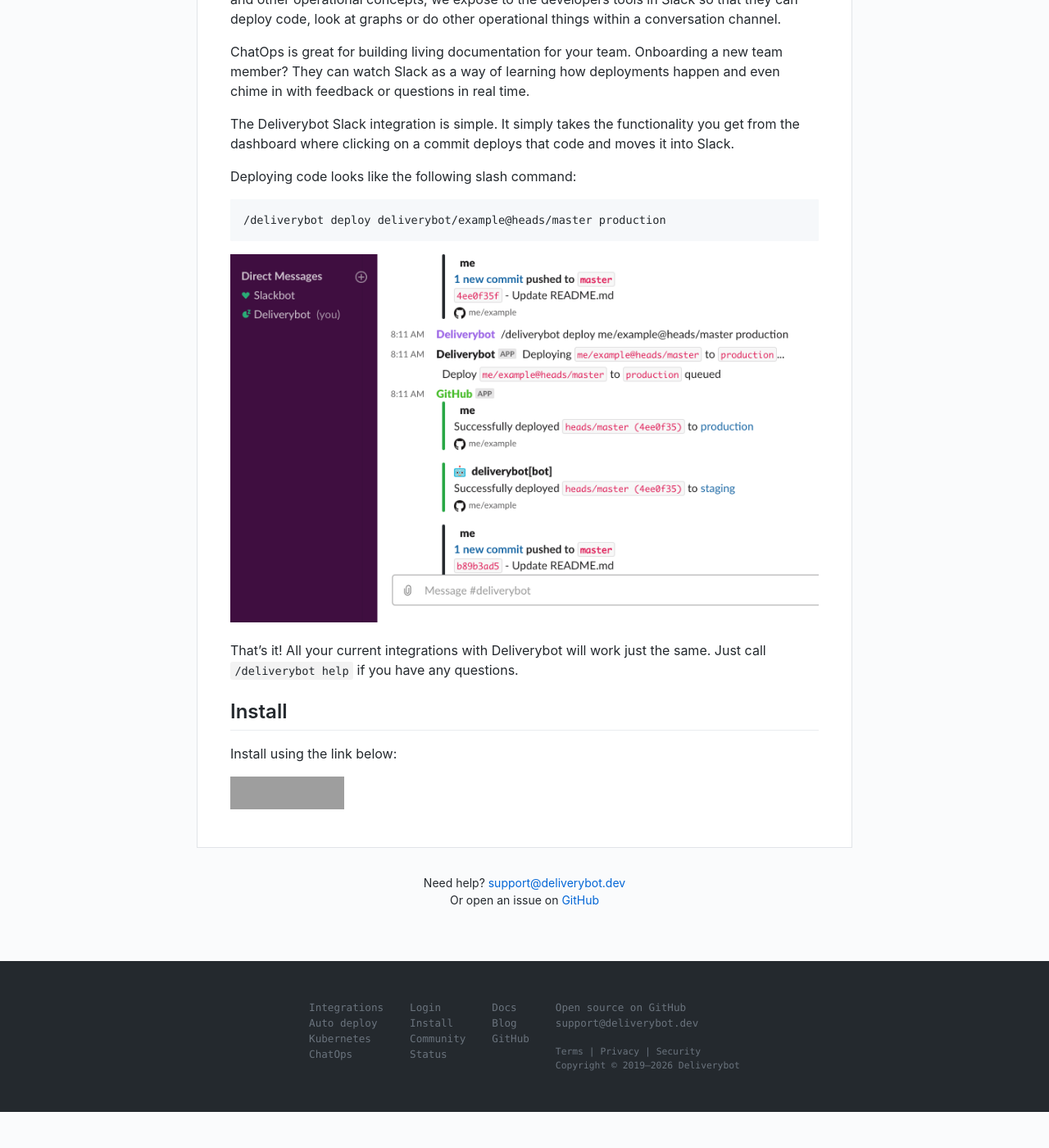
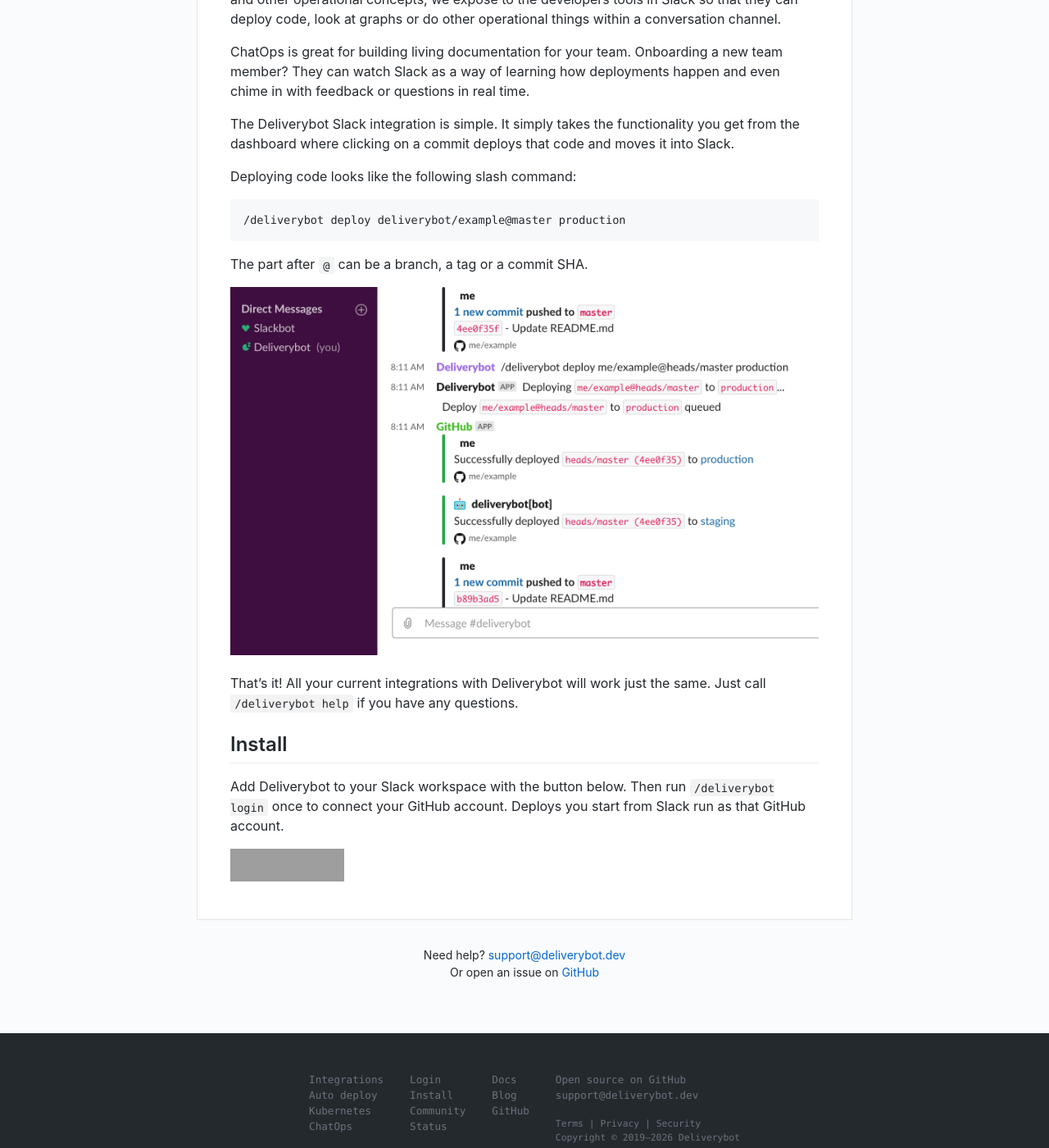
Before and after one commit to deliverybot/deliverybot.github.io, a Jekyll site: the page built from docs/integrations/chatops.md, in a window 1280 px wide and 1400 px high, scrolled down 1040 px. Shown: the whole window at 82% size. Built offline with Jekyll 4.4.1, drawn with Linux system fonts in a browser that asks for light colours; before the commit the page ends 2396 px from its top, so only the background shows below that; grey boxes are pictures that could not be loaded.

Commit message:
Add Slack app suggestions and Add to Slack buttons (#19)
Add the slack-app-id meta tag so Slack suggests the app when deliverybot.dev
links are shared, put an Add to Slack button on the ChatOps solution page,
and bring the Slack docs up to date: plain branch names in deploys,
/deliverybot login, and SLACK_SIGNING_SECRET instead of SLACK_LOGIN_URL.


Claude-Session: https://claude.ai/code/session_01LM4UxrM6M8ZJ3JZgg5BwFG

Co-authored-by: Claude <noreply@anthropic.com>

````diff
--- a/_config.yml
+++ b/_config.yml
@@ -20,6 +20,8 @@ source_url: https://github.com/deliverybot/deliverybot
 community_url: https://github.com/deliverybot/deliverybot/issues
 start_url: /docs/quickstart/
 slack_url: https://app.deliverybot.dev/slack/install
+# Lets Slack suggest the app when deliverybot.dev links are shared.
+slack_app_id: A0C7YD4S0DD
 
 terms_url: /terms/terms
 privacy_url: /terms/privacy
--- a/_layouts/default.html
+++ b/_layouts/default.html
@@ -6,6 +6,9 @@
   <meta http-equiv="X-UA-Compatible" content="IE=edge">
   <meta name="viewport" content="width=device-width, initial-scale=1">
   <link rel="icon" href="/assets/logo.png">
+  {%- if site.slack_app_id %}
+  <meta name="slack-app-id" content="{{ site.slack_app_id }}">
+  {%- endif %}
   {%- seo -%}
   <link rel="stylesheet" href="/assets/primer.css">
   <link rel="stylesheet" href="/assets/main.css">
--- a/docs/integrations/chatops.md
+++ b/docs/integrations/chatops.md
@@ -23,8 +23,10 @@ moves it into Slack.
 Deploying code looks like the following slash command:
 
 ```
-/deliverybot deploy deliverybot/example@heads/master production
+/deliverybot deploy deliverybot/example@master production
 ```
+
+The part after `@` can be a branch, a tag or a commit SHA.
 
 ![slack-app](/assets/images/deploy-slack.png)
 
@@ -33,6 +35,8 @@ same. Just call `/deliverybot help` if you have any questions.
 
 ## Install
 
-Install using the link below:
+Add Deliverybot to your Slack workspace with the button below. Then run
+`/deliverybot login` once to connect your GitHub account. Deploys you start
+from Slack run as that GitHub account.
 
 <a href="{{ site.slack_url }}"><img alt="Add to Slack" height="40" width="139" src="https://platform.slack-edge.com/img/add_to_slack.png" srcset="https://platform.slack-edge.com/img/add_to_slack.png 1x, https://platform.slack-edge.com/img/add_to_slack@2x.png 2x"></a>
--- a/solutions/slack-deploy.html
+++ b/solutions/slack-deploy.html
@@ -14,6 +14,7 @@ help: true
       Deliverybot let's your team stay inside of it's two most important
       workspaces.
     </p>
+    <a href="{{ site.slack_url }}"><img alt="Add to Slack" height="40" width="139" src="https://platform.slack-edge.com/img/add_to_slack.png" srcset="https://platform.slack-edge.com/img/add_to_slack.png 1x, https://platform.slack-edge.com/img/add_to_slack@2x.png 2x"></a>
   </section>
 
   {% include highlights.html kind="slack" %}
````
Also changed, not shown: docs/deploying.md (+1 -1 lines).
